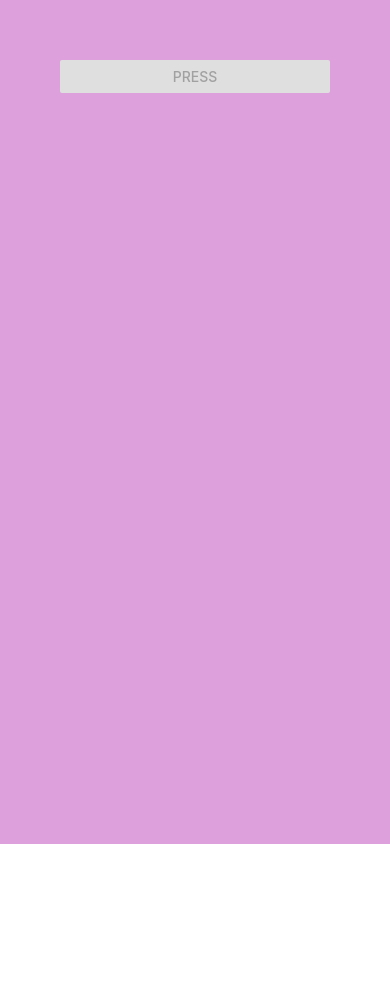
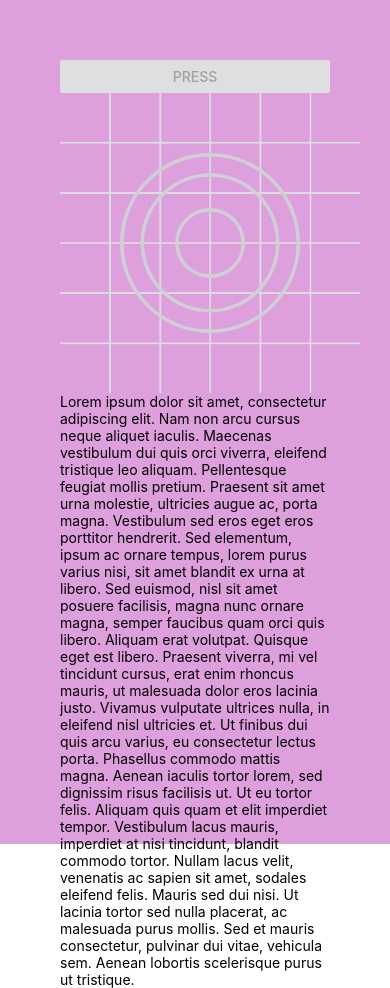
Before and after one commit to CenturyOrb/reactnative-course, a React Native app in the folder CoreComponents/: screen / in a window 390 px wide. Before the commit the page ends 844 px from the top, so only its background shows below. Built offline with nearby package versions, Linux system fonts and the light colour scheme.

Commit message:
CoreComponents Pressable

```diff
--- a/CoreComponents/App.js
+++ b/CoreComponents/App.js
@@ -1,4 +1,5 @@
-import { View, Button } from 'react-native'
+import { View, Button, Image, Text, Pressable } from 'react-native'
+const logoImg = require('./assets/adaptive-icon.png')
 
 export default function App() {
 	return (
@@ -6,6 +7,16 @@ export default function App() {
 			style={{ flex: 1, backgroundColor: 'plum', padding: 60 }}
 		>
 			<Button title='press' onPress={() => console.log('Button pressed')} color='midnightblue' disabled={true} />
-		</View>
+			<Pressable onPress={() => console.log('Image pressed')}>
+				<Image source={logoImg} style={{ width: 300, height: 300 }} />
+			</Pressable>
+			<Pressable onLongPress={() => console.log('Text pressed')}>
+				<Text>
+					Lorem ipsum dolor sit amet, consectetur adipiscing elit. Nam non arcu cursus neque aliquet iaculis. Maecenas vestibulum dui quis orci viverra, eleifend tristique leo aliquam. Pellentesque feugiat mollis pretium. Praesent sit amet urna molestie, ultricies augue ac, porta magna. Vestibulum sed eros eget eros porttitor hendrerit. Sed elementum, ipsum ac ornare tempus, lorem purus varius nisi, sit amet blandit ex urna at libero. Sed euismod, nisl sit amet posuere facilisis, magna nunc ornare magna, semper faucibus quam orci quis libero. Aliquam erat volutpat. Quisque eget est libero. Praesent viverra, mi vel tincidunt cursus, erat enim rhoncus mauris, ut malesuada dolor eros lacinia justo. Vivamus vulputate ultrices nulla, in eleifend nisl ultricies et. Ut finibus dui quis arcu varius, eu consectetur lectus porta. Phasellus commodo mattis magna.
+
+					Aenean iaculis tortor lorem, sed dignissim risus facilisis ut. Ut eu tortor felis. Aliquam quis quam et elit imperdiet tempor. Vestibulum lacus mauris, imperdiet at nisi tincidunt, blandit commodo tortor. Nullam lacus velit, venenatis ac sapien sit amet, sodales eleifend felis. Mauris sed dui nisi. Ut lacinia tortor sed nulla placerat, ac malesuada purus mollis. Sed et mauris consectetur, pulvinar dui vitae, vehicula sem. Aenean lobortis scelerisque purus ut tristique.
+				</Text>
+			</Pressable>
+		</View >
 	);
 }
```
